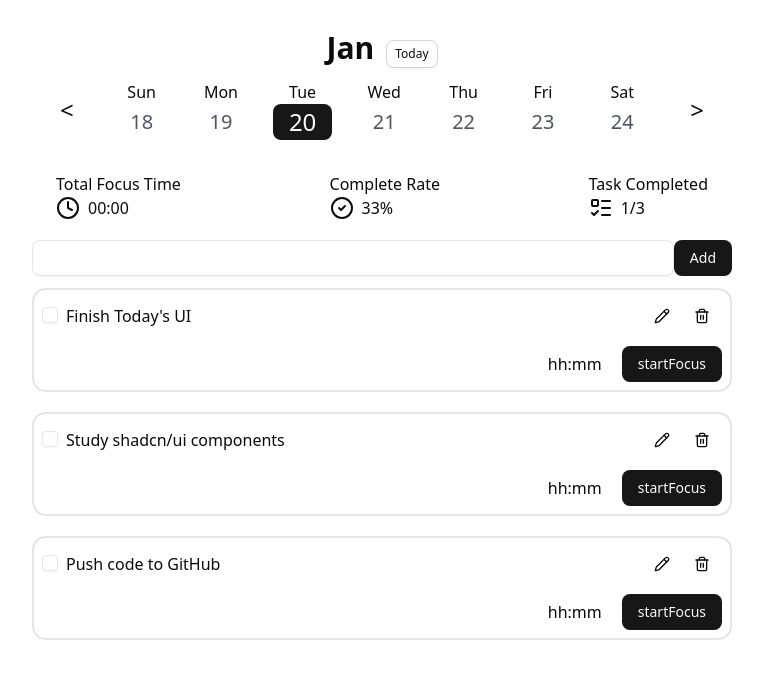
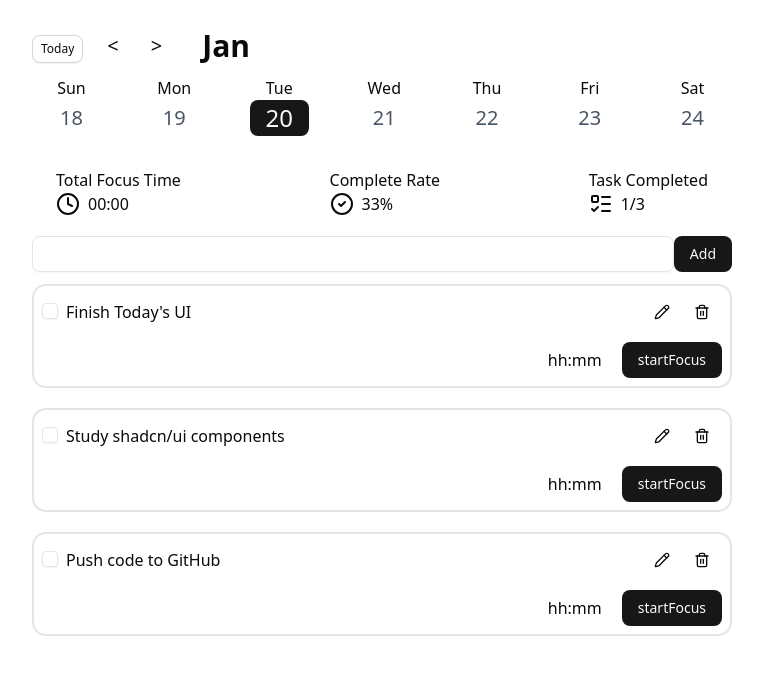
Before and after one commit to chlnaa/focus-based-todo, a React (Vite) app: page / in a window 1280 px wide. Shown: the top 678 px of the page, without its empty margins (258-1021 px from the left). Built offline with nearby package versions, Linux system fonts and the light colour scheme.

Commit message:
refactor: improve calendar navigation UI layout for better UX

```diff
--- a/src/pages/TodayPage.tsx
+++ b/src/pages/TodayPage.tsx
@@ -76,27 +76,35 @@ export default function TodayPage() {
   return (
     <div className="flex flex-col m-auto w-full max-w-175 mt-7">
       <section>
-        <div className="flex justify-center items-center gap-3">
-          <h2 className="text-3xl font-bold text-center">{currentMonth}</h2>
-
+        <div className="flex items-center gap-6">
+          <div>
             <Button
-            className="h-7 px-2 mt-3 text-xs font-medium border-gray-300"
+              className="h-7 p-2 text-xs font-medium border-gray-300"
               variant="outline"
               size="sm"
               onClick={handleGoToday}
             >
               Today
             </Button>
-        </div>
-
-        <ul className="flex justify-between items-center p-3">
             <Button
-            className="cursor-pointer  text-2xl"
+              className="cursor-pointer text-xl ml-2"
               variant={'ghost'}
               onClick={handleGoPrevWeek}
             >
               {'<'}
             </Button>
+            <Button
+              className="cursor-pointer text-xl"
+              variant={'ghost'}
+              onClick={handleGoNextWeek}
+            >
+              {'>'}
+            </Button>
+          </div>
+          <h2 className="text-3xl font-bold text-center">{currentMonth}</h2>
+        </div>
+
+        <ul className="flex justify-between items-center p-3">
           {daysInWeek.map((day) => (
             <li key={day.fullDate} className="text-center">
               <div>{day.dayName}</div>
@@ -109,13 +117,6 @@ export default function TodayPage() {
               </Button>
             </li>
           ))}
-          <Button
-            className="cursor-pointer text-2xl"
-            variant={'ghost'}
-            onClick={handleGoNextWeek}
-          >
-            {'>'}
-          </Button>
         </ul>
       </section>
 
```
Lines whose indentation alone changed are shown as unchanged.
